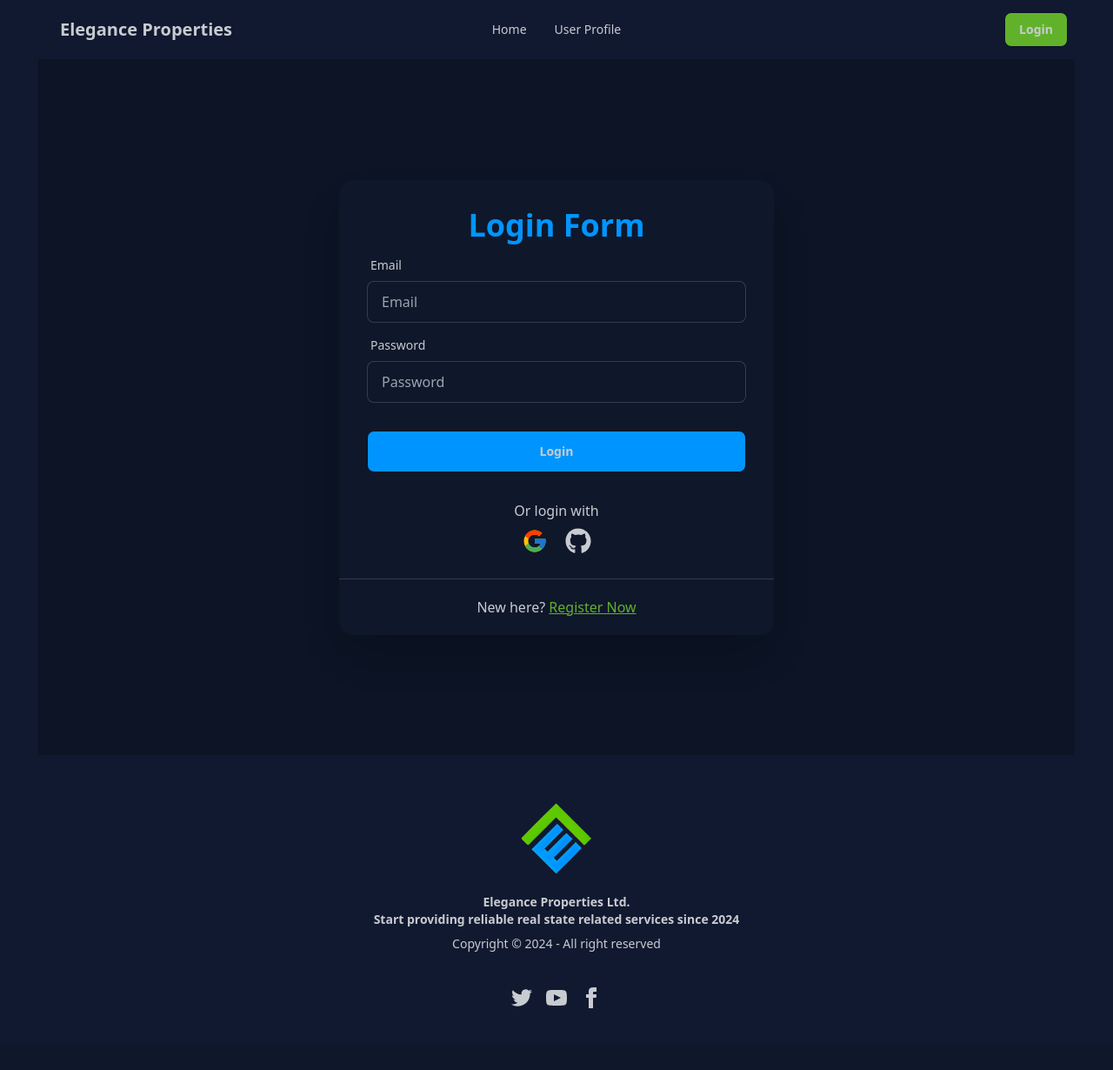
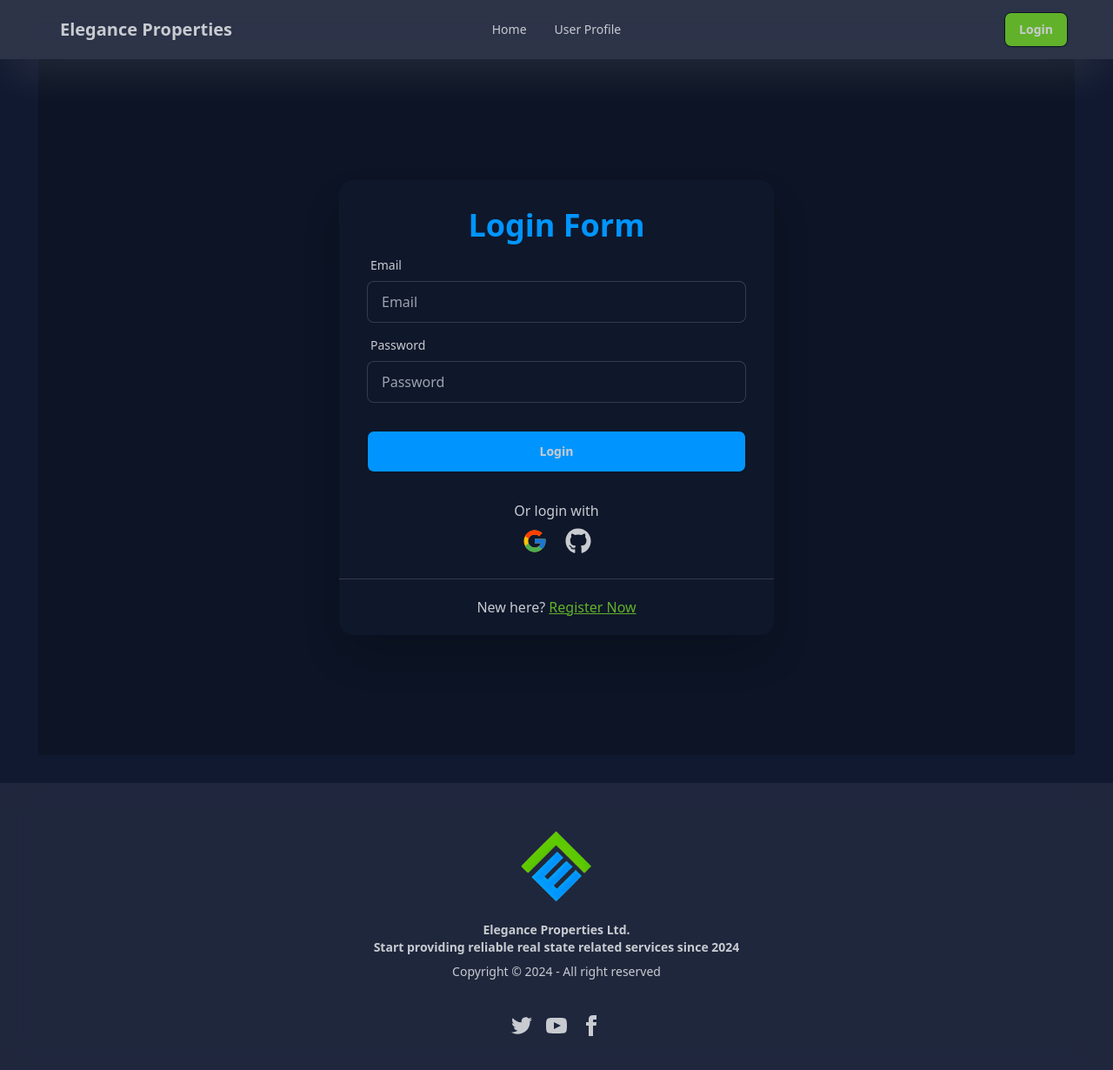
Before and after one commit to rjspyk5/elegance-properties, a React (Vite) app: page /login in a window 1280 px wide. Shown: the whole page at 87% size. Before the commit the page ends 1199 px from the top, so only its background shows below. Built offline with nearby package versions, Linux system fonts and the light colour scheme; no server answers.

Commit message:
navbar and footer desgain update

```diff
--- a/src/Layout/Root.jsx
+++ b/src/Layout/Root.jsx
@@ -4,10 +4,19 @@ import { Footer } from "../SharedComponets/Footer";
 
 export const Root = () => {
   return (
-    <div className="px-4 md:px-7 lg:px-11">
-      <Navbar></Navbar>
-      <Outlet />
-      <Footer></Footer>
+    <div>
+      <div className="sticky top-0 z-40 backdrop-blur-lg">
+        <Navbar></Navbar>
+      </div>
+
+      <div className="px-4 md:px-7 lg:px-11">
+        {" "}
+        <Outlet />
+      </div>
+      <div className="align-bottom">
+        {" "}
+        <Footer></Footer>
+      </div>
     </div>
   );
 };
--- a/src/Pages/UpdateProfile.jsx
+++ b/src/Pages/UpdateProfile.jsx
@@ -30,7 +30,7 @@ export const UpdateProfile = () => {
       <Helmet>
         <title>Elegance | update profile</title>
       </Helmet>
-      <div className="hero min-h-screen bg-base-200">
+      <div className="hero min-h-screen ">
         <div className="card   shadow-2xl  bg-base-100">
           <div className="hero-content grid grid-cols-1 md:grid-cols-2">
             <div className="text-center flex flex-col justify-center items-center">
--- a/src/SharedComponets/Footer.jsx
+++ b/src/SharedComponets/Footer.jsx
@@ -1,7 +1,7 @@
 import logo from "../assets/logo.png";
 export const Footer = () => {
   return (
-    <footer className="footer footer-center p-10">
+    <footer className="footer footer-center py-10 bg-[#ffffff10] backdrop-blur-lg px-4 md:px-7   lg:px-11 mt-8 ">
       <aside>
         <img className="w-24" src={logo} alt="" />
         <p className="font-bold">
--- a/src/SharedComponets/Navbar.jsx
+++ b/src/SharedComponets/Navbar.jsx
@@ -36,7 +36,7 @@ export const Navbar = () => {
     </>
   );
   return (
-    <div className="sticky">
+    <div className="bg-[#ffffff1e] px-4 md:px-7 shadow-2xl shadow-[#ffffff1e] lg:px-11">
       <div className="navbar">
         <div className="navbar-start">
           <div className="dropdown">
```
